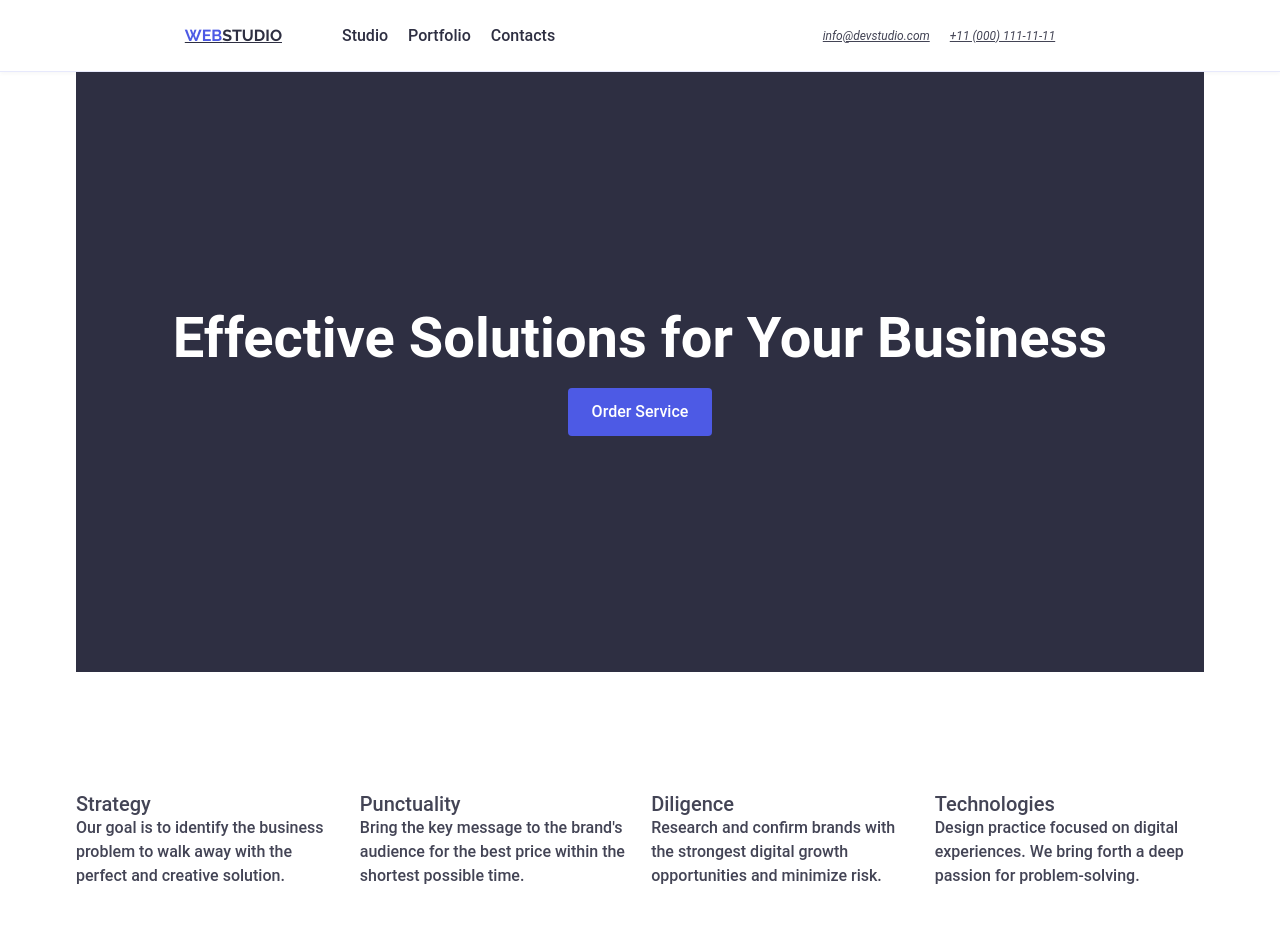
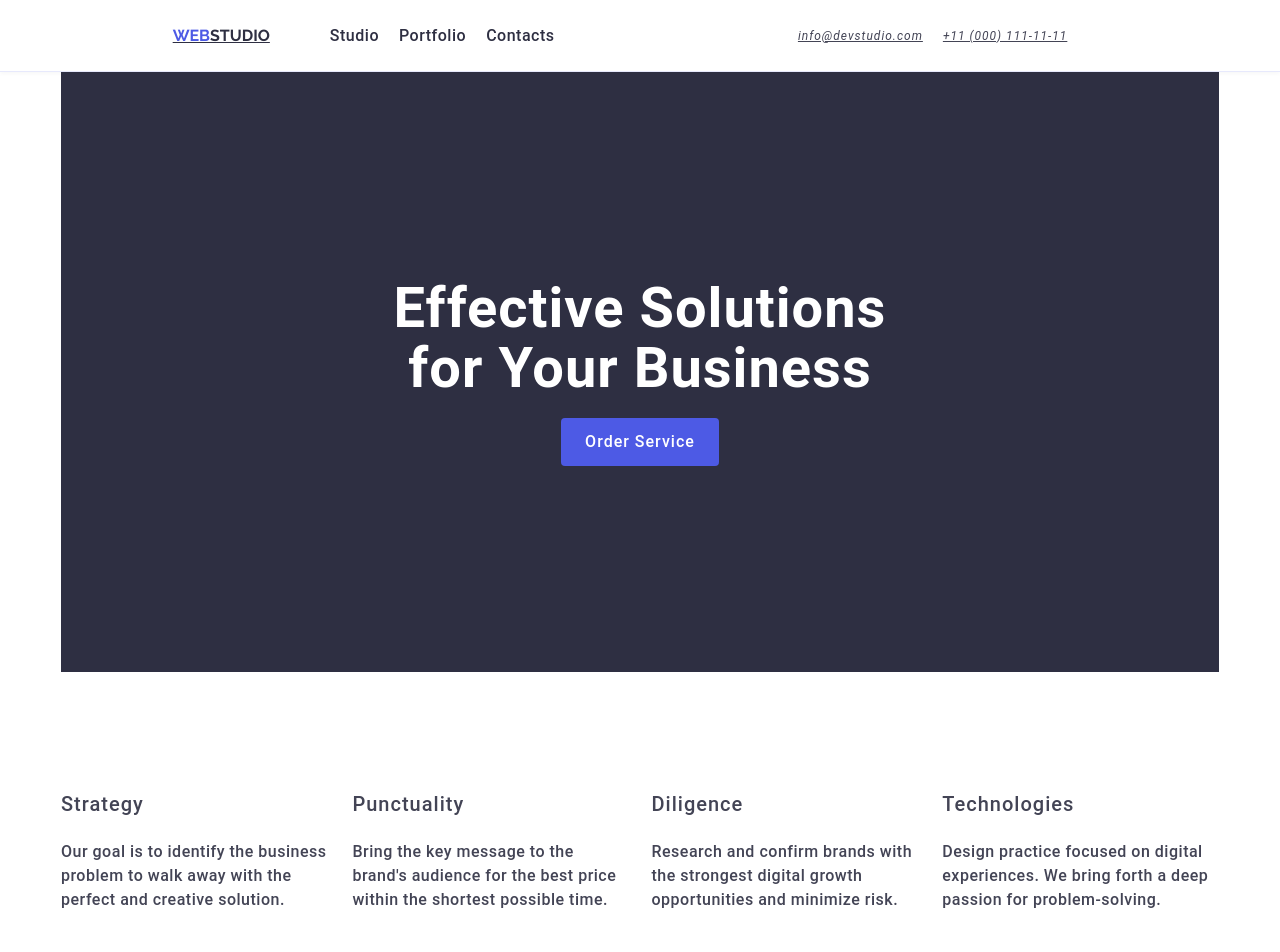
Before and after one commit to Egemen-Yilmaz/goit-markup-hw-03, a plain HTML site: page index.html in a window 1280 px wide. Shown: the top 952 px of the page. Drawn offline with nearby package versions, Linux system fonts and the light colour scheme.

Commit message:
last-final

```diff
--- a/css/style.css
+++ b/css/style.css
@@ -16,7 +16,6 @@ body {
 .container {
   width: 1158px;
   margin: 0 auto;
-  padding: 0 15px;
 }
 
 h1,
@@ -35,20 +34,20 @@ h1 {
   color: white;
   font-weight: 700;
   font-size: 56px;
-  letter-spacing: 2%;
+  letter-spacing: 1px;
   line-height: 60px;
 }
 
 h2 {
   font-weight: 700;
   font-size: 36px;
-  letter-spacing: 2%;
+  letter-spacing: 1px;
 }
 
 h3 {
   font-weight: 500;
   font-size: 20px;
-  letter-spacing: 2%;
+  letter-spacing: 1px;
 }
 
 .nav-flex {
@@ -89,27 +88,27 @@ div .hero-div h1 {
 .small-text {
   font-size: 12px;
   line-height: 14px;
-  letter-spacing: 4%;
+  letter-spacing: 0.5px;
 }
 
 .medium-text {
   font-weight: 500;
   font-size: 16px;
   line-height: 24px;
-  letter-spacing: 2%;
+  letter-spacing: 0.5px;
 }
 
 .button-text {
   font-weight: 500;
   font-size: 16px;
   line-height: 24px;
-  letter-spacing: 4%;
+  letter-spacing: 1px;
 }
 
 .link-text {
   font-size: 12px;
   line-height: 16px;
-  letter-spacing: 4%;
+  letter-spacing: 1px;
   text-decoration: underline;
 }
 
@@ -162,6 +161,10 @@ button:hover {
 .section h2 {
   text-align: center;
   margin-bottom: 72px;
+}
+
+.section-list li h3 {
+  margin-bottom: 24px;
 }
 
 .section-two {
--- a/index.html
+++ b/index.html
@@ -50,7 +50,7 @@
     <main class="main-class">
       <div class="container">
         <div class="hero-div">
-          <h1>Effective Solutions for Your Business</h1>
+          <h1>Effective Solutions<br />for Your Business</h1>
           <button class="main-btn button-text" type="button">
             Order Service
           </button>
```
